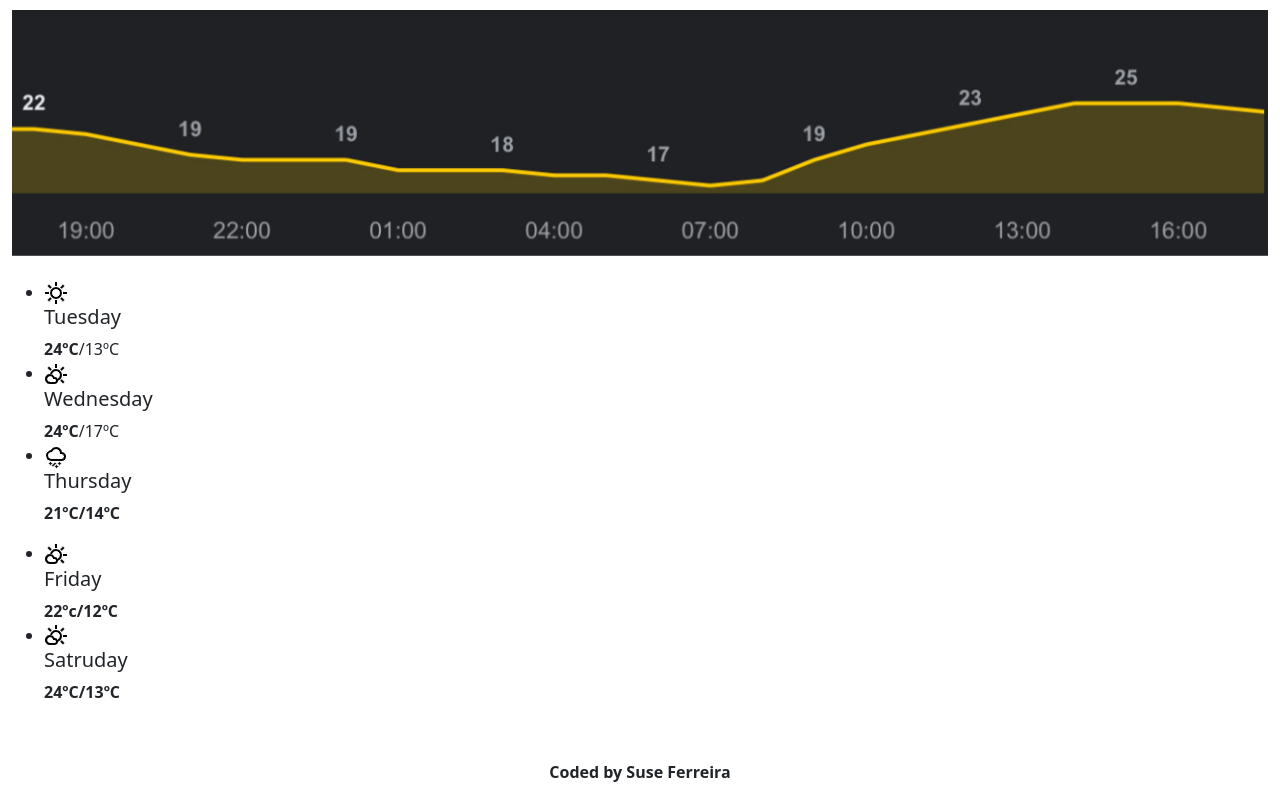
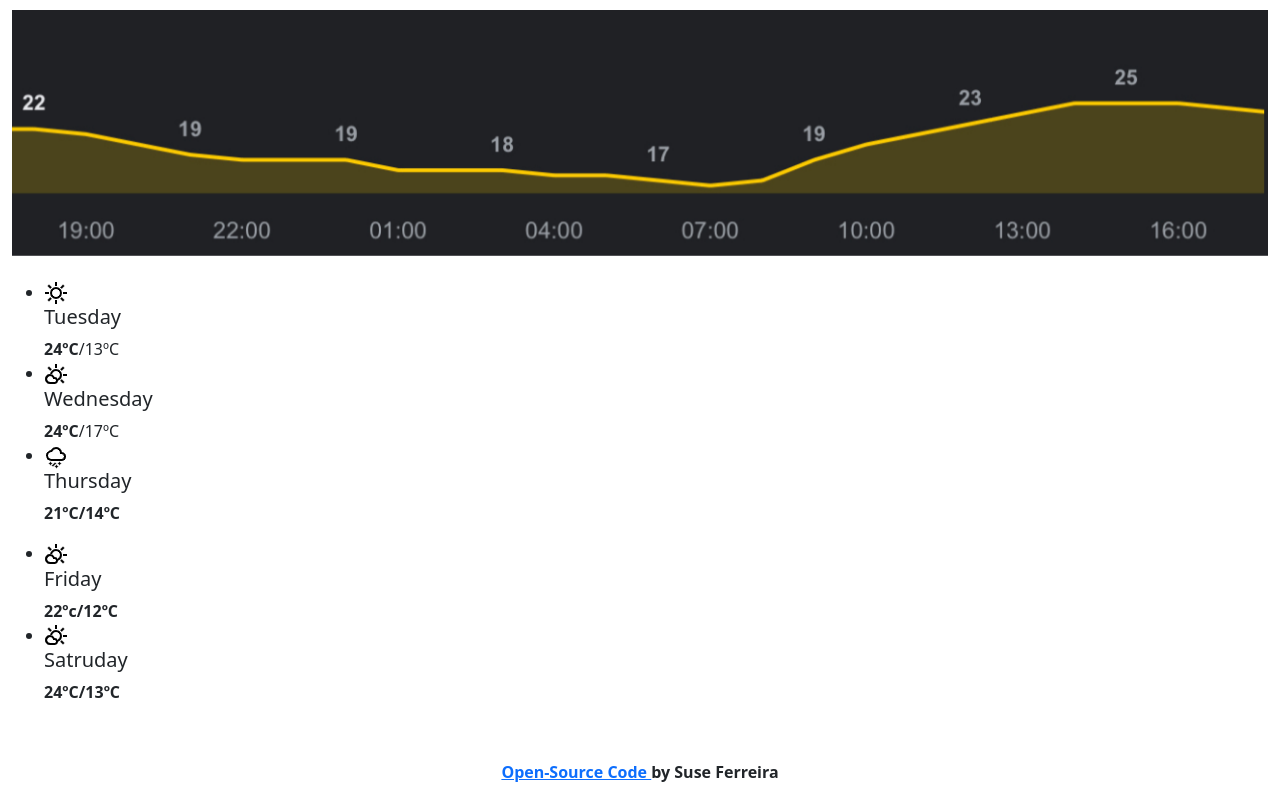
Before and after one commit to sushitsuki/susie-weather-app, a website built with Parcel: page index.html in a window 1280 px wide. Shown: the part 466-1266 px from the top of the page. Built offline with nearby package versions, Linux system fonts and the light colour scheme; no server answers; a web font is replaced by a local one.

Commit message:
Update index.html

```diff
--- a/index.html
+++ b/index.html
@@ -170,7 +170,7 @@
    <footer>
       <p>
         <center>
-          Coded by Suse Ferreira
+          <a href="https://github.com/sushitsuki/susie-weather-app"> Open-Source Code </a> by Suse Ferreira
         </center>
       </p>
    </footer>
```
